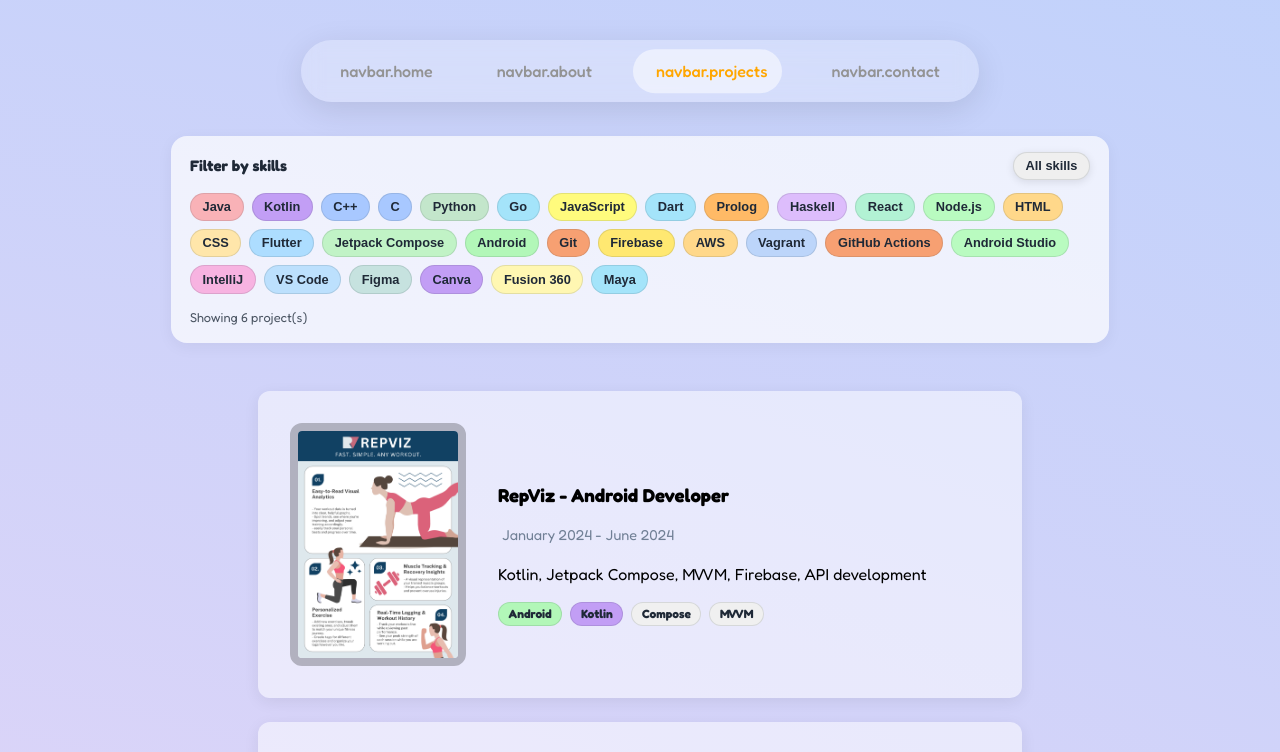
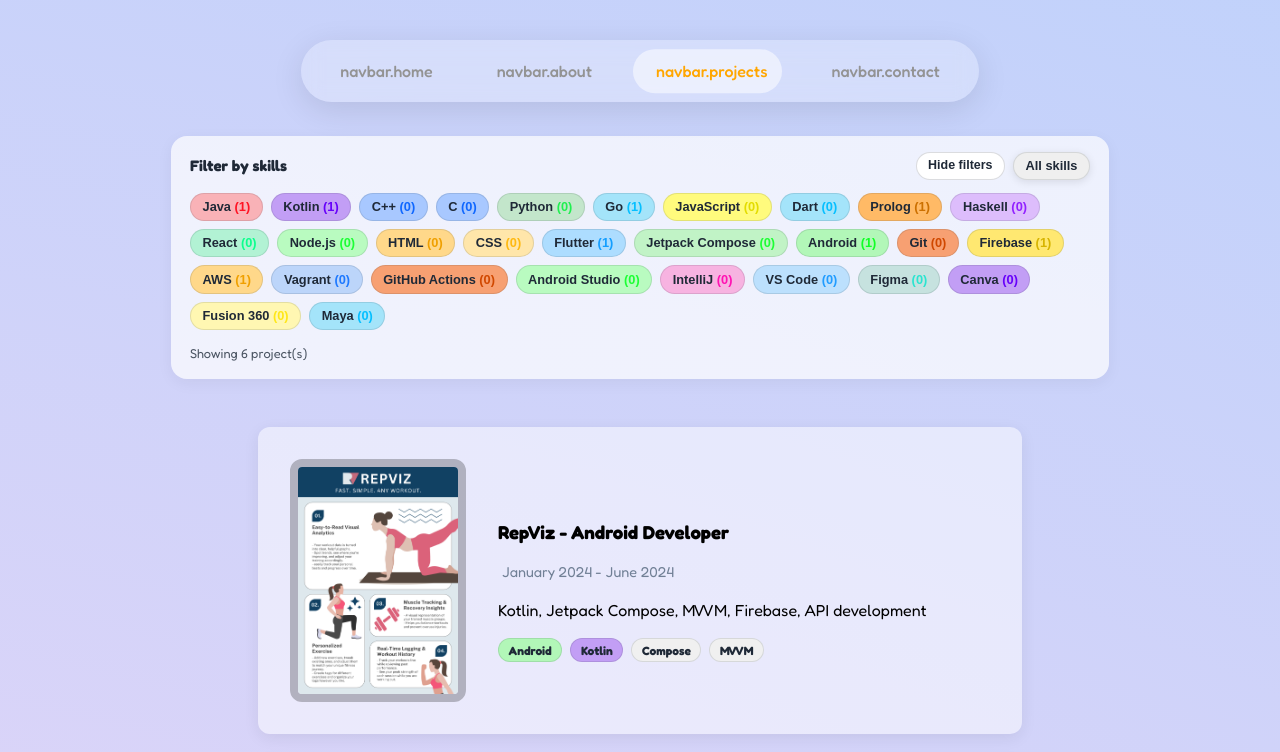
Before and after one commit to JeeIn-Park/JeeIn-Park.github.io, a React (Vite) app: page /projects in a window 1280 px wide. Shown: the top 752 px of the page. Built offline with nearby package versions, Linux system fonts and the light colour scheme.

Commit message:
filter colour code

```diff
--- a/src/components/SkillFilter.tsx
+++ b/src/components/SkillFilter.tsx
@@ -1,29 +1,49 @@
-import React from "react";
+import React, { useState } from "react";
 
 type SkillFilterProps = {
   title: string;
   allLabel: string;
+  expandLabel: string;
+  collapseLabel: string;
   summaryLabel: string;
   skills: string[];
   selectedSkills: string[];
   onToggleSkill: (skill: string) => void;
   onClear: () => void;
   getSkillStyle: (skill: string, selected: boolean) => React.CSSProperties;
+  skillCounts: Record<string, number>;
+  getCountStyle: (skill: string, selected: boolean) => React.CSSProperties;
 };
 
 const SkillFilter: React.FC<SkillFilterProps> = ({
   title,
   allLabel,
+  expandLabel,
+  collapseLabel,
   summaryLabel,
   skills,
   selectedSkills,
   onToggleSkill,
   onClear,
-  getSkillStyle
-}) => (
+  getSkillStyle,
+  skillCounts,
+  getCountStyle
+}) => {
+  const [isExpanded, setIsExpanded] = useState(true);
+
+  return (
     <div className="projects-filters" aria-label={title}>
       <div className="projects-filters-header">
         <p className="projects-filters-title">{title}</p>
+        <div className="projects-filters-actions">
+          <button
+            type="button"
+            className="skill-filter-toggle"
+            onClick={() => setIsExpanded((current) => !current)}
+            aria-expanded={isExpanded}
+          >
+            {isExpanded ? collapseLabel : expandLabel}
+          </button>
           <button
             type="button"
             className={`skill-filter all ${selectedSkills.length === 0 ? "is-active" : ""}`}
@@ -32,6 +52,9 @@ const SkillFilter: React.FC<SkillFilterProps> = ({
             {allLabel}
           </button>
         </div>
+      </div>
+      {isExpanded && (
+        <>
           <ul className="skills-filter-list">
             {skills.map((skill) => {
               const selected = selectedSkills.includes(skill);
@@ -43,14 +66,20 @@ const SkillFilter: React.FC<SkillFilterProps> = ({
                     onClick={() => onToggleSkill(skill)}
                     style={getSkillStyle(skill, selected)}
                   >
-              {skill}
+                    {skill}{" "}
+                    <span className="skill-filter-count" style={getCountStyle(skill, selected)}>
+                      ({skillCounts[skill] ?? 0})
+                    </span>
                   </button>
                 </li>
               );
             })}
           </ul>
           <p className="projects-filter-summary">{summaryLabel}</p>
+        </>
+      )}
     </div>
   );
+};
 
 export default SkillFilter;
--- a/src/i18n/en/projects.json
+++ b/src/i18n/en/projects.json
@@ -3,6 +3,8 @@
   "filters": {
     "title": "Filter by skills",
     "all": "All skills",
+    "expand": "Show filters",
+    "collapse": "Hide filters",
     "summary": "Showing {{count}} project(s)",
     "empty": "No projects match the selected skills yet."
   },
--- a/src/i18n/ko/projects.json
+++ b/src/i18n/ko/projects.json
@@ -3,6 +3,8 @@
   "filters": {
     "title": "기술 스택으로 필터링",
     "all": "전체 기술",
+    "expand": "필터 보기",
+    "collapse": "필터 숨기기",
     "summary": "{{count}}개의 프로젝트 표시 중",
     "empty": "선택한 기술에 해당하는 프로젝트가 아직 없습니다."
   },
--- a/src/pages/Projects.css
+++ b/src/pages/Projects.css
@@ -22,11 +22,35 @@
     flex-wrap: wrap;
   }
 
+  .projects-filters-actions {
+    display: flex;
+    align-items: center;
+    gap: 0.5rem;
+  }
+
   .projects-filters-title {
     margin: 0;
     font-size: 0.95rem;
     font-weight: 700;
     color: #1f2937;
+  }
+
+  .skill-filter-toggle {
+    border: 1px solid rgba(31, 41, 55, 0.16);
+    background: #ffffff;
+    color: #1f2937;
+    border-radius: 999px;
+    padding: 0.38rem 0.72rem;
+    font-size: 0.78rem;
+    font-weight: 600;
+    line-height: 1.1;
+    cursor: pointer;
+    transition: transform 120ms ease, box-shadow 120ms ease;
+  }
+
+  .skill-filter-toggle:hover {
+    transform: translateY(-1px);
+    box-shadow: 0 3px 10px rgba(0, 0, 0, 0.08);
   }
 
   .skills-filter-list {
--- a/src/pages/Projects.tsx
+++ b/src/pages/Projects.tsx
@@ -34,6 +34,54 @@ type ProjectViewModel = {
 };
 
 const normalizeTag = (tag: string): string => tag.trim().toLowerCase();
+
+const toVividColor = (hex: string): string => {
+  const parsed = /^#?([a-f\d]{2})([a-f\d]{2})([a-f\d]{2})$/i.exec(hex);
+  if (!parsed) return hex;
+
+  let r = parseInt(parsed[1], 16) / 255;
+  let g = parseInt(parsed[2], 16) / 255;
+  let b = parseInt(parsed[3], 16) / 255;
+
+  const max = Math.max(r, g, b);
+  const min = Math.min(r, g, b);
+  const delta = max - min;
+
+  let h = 0;
+  let s = 0;
+  const l = (max + min) / 2;
+
+  if (delta !== 0) {
+    s = delta / (1 - Math.abs(2 * l - 1));
+    if (max === r) h = ((g - b) / delta) % 6;
+    else if (max === g) h = (b - r) / delta + 2;
+    else h = (r - g) / delta + 4;
+    h *= 60;
+    if (h < 0) h += 360;
+  }
+
+  const vividS = Math.min(1, s + 0.45);
+  const vividL = Math.max(0, Math.min(1, l - 0.3));
+
+  const c = (1 - Math.abs(2 * vividL - 1)) * vividS;
+  const x = c * (1 - Math.abs(((h / 60) % 2) - 1));
+  const m = vividL - c / 2;
+
+  let rr = 0;
+  let gg = 0;
+  let bb = 0;
+
+  if (h >= 0 && h < 60) [rr, gg, bb] = [c, x, 0];
+  else if (h < 120) [rr, gg, bb] = [x, c, 0];
+  else if (h < 180) [rr, gg, bb] = [0, c, x];
+  else if (h < 240) [rr, gg, bb] = [0, x, c];
+  else if (h < 300) [rr, gg, bb] = [x, 0, c];
+  else [rr, gg, bb] = [c, 0, x];
+
+  return `rgb(${Math.round((rr + m) * 255)} ${Math.round((gg + m) * 255)} ${Math.round(
+    (bb + m) * 255
+  )})`;
+};
 
 const ProjectCard: React.FC<{
   project: ProjectViewModel;
@@ -159,6 +207,27 @@ const Projects: React.FC = () => {
     );
   }, []);
 
+  const skillCounts = useMemo(() => {
+    const counts: Record<string, number> = Object.fromEntries(
+      allTags.map((skill) => [skill, 0])
+    );
+    const tagIndex = new Map(allTags.map((skill) => [normalizeTag(skill), skill]));
+
+    projects.forEach((project) => {
+      const matchedInProject = new Set<string>();
+      project.tags.forEach((tag) => {
+        const matchedSkill = tagIndex.get(normalizeTag(tag));
+        if (matchedSkill) matchedInProject.add(matchedSkill);
+      });
+
+      matchedInProject.forEach((skill) => {
+        counts[skill] += 1;
+      });
+    });
+
+    return counts;
+  }, [allTags, projects]);
+
   const filteredProjects = useMemo(() => {
     if (selectedTags.length === 0) return projects;
 
@@ -192,17 +261,26 @@ const Projects: React.FC = () => {
           borderColor: "rgba(31, 41, 55, 0.12)"
         };
 
+  const getFilterCountStyle = (tag: string): React.CSSProperties => ({
+    color: toVividColor(getSkillColor(tag)),
+    fontWeight: 700
+  });
+
   return (
     <section className="projects-section">
       <SkillFilter
         title={t("projects.filters.title")}
         allLabel={t("projects.filters.all")}
+        expandLabel={t("projects.filters.expand")}
+        collapseLabel={t("projects.filters.collapse")}
         summaryLabel={t("projects.filters.summary", { count: filteredProjects.length })}
         skills={allTags}
+        skillCounts={skillCounts}
         selectedSkills={selectedTags}
         onToggleSkill={toggleTag}
         onClear={clearFilters}
         getSkillStyle={getFilterSkillStyle}
+        getCountStyle={getFilterCountStyle}
       />
 
       <div className="projects-grid">
```
Lines whose indentation alone changed are shown as unchanged.
